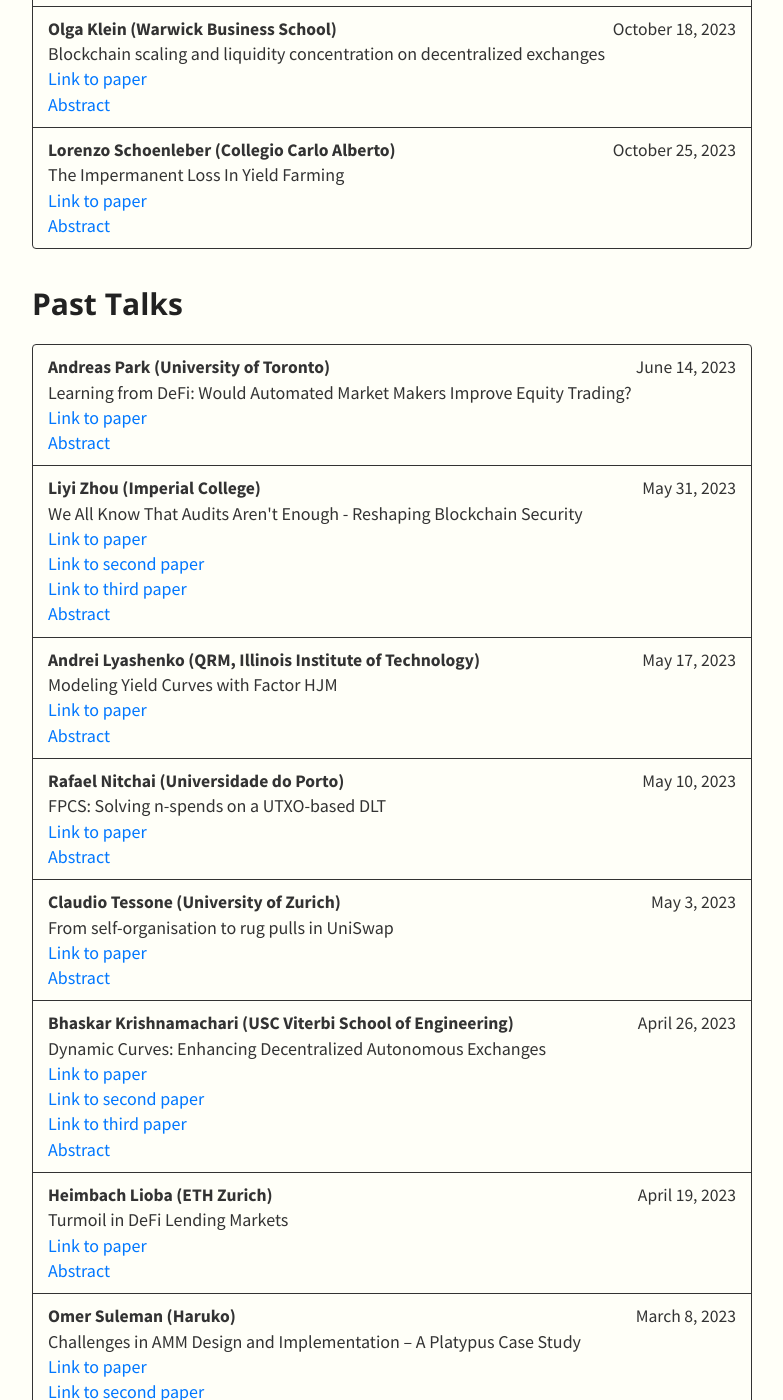
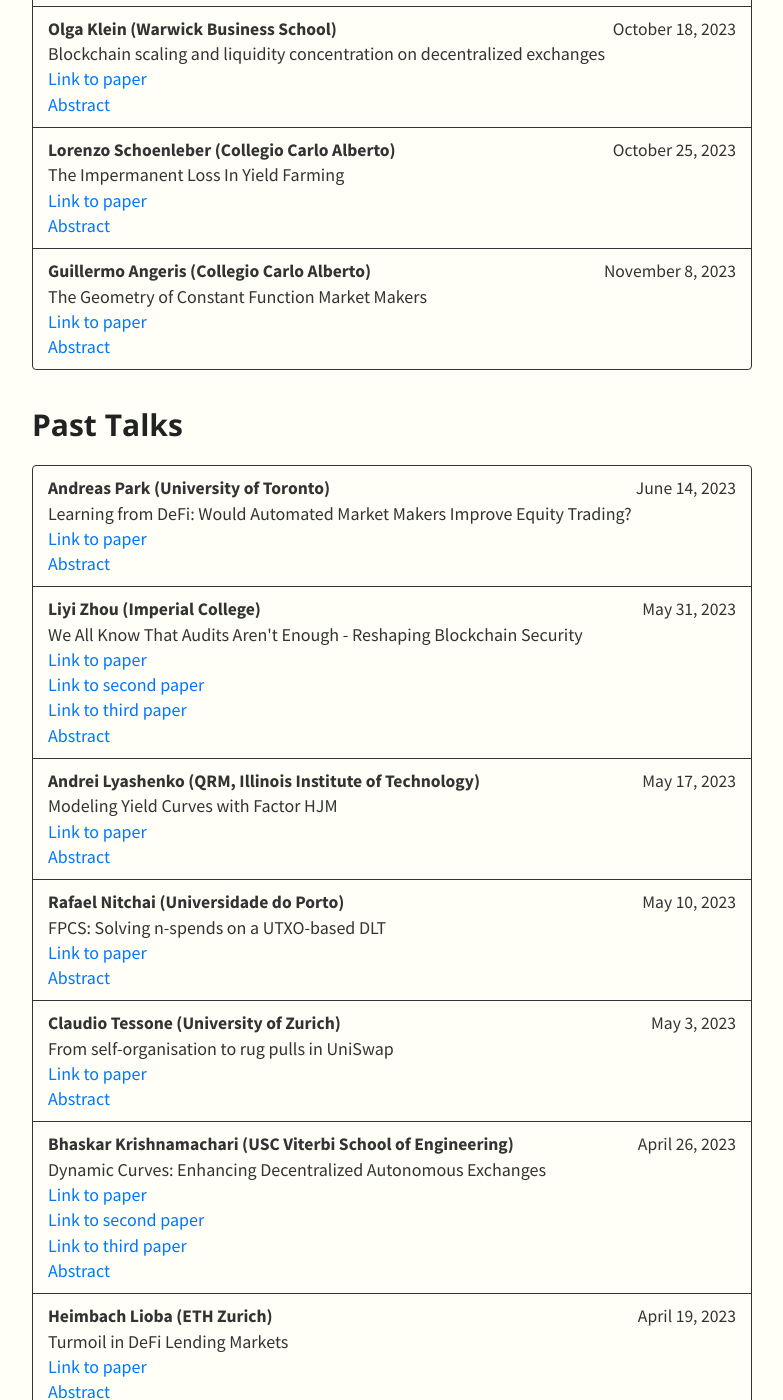
Before and after one commit to def-ox/def-ox.github.io, a Jekyll site: the page built from index.md, in a window 1280 px wide and 1400 px high, scrolled down 615 px. Shown: the whole window, without its empty margins (248-1031 px from the left). Built offline with Jekyll 4.4.1, drawn with Linux system fonts in a browser that asks for light colours; nearby versions of some CDN libraries; our own code applies the rules of GitHub Pages for plain Markdown files.

Commit message:
guillermo talk

```diff
--- a/_data/talks.yml
+++ b/_data/talks.yml
@@ -21,6 +21,12 @@
       bio: "Lorenzo is an Assistant Professor at the Collegio Carlo Alberto in Turin. His area of interest is asset pricing, especially within the area of option-implied information, asset management, and DeFi. He is associated with the Fintech & Digital Finance Chair at Paris Dauphine University. He obtained his Ph.D. in Finance at the Frankfurt School of Finance and Management in 2020. He earned his B.Sc. and M.Sc. at the University of Mannheim where he studied Business Mathematics."
       link: ""
 
+    - speaker: Guillermo Angeris  (Collegio Carlo Alberto)
+      date: November 8, 2023
+      title: "The Geometry of Constant Function Market Makers"
+      abstract: "Constant function market makers (CFMMs) are the most popular type of decentralized trading venue for cryptocurrency tokens. In this paper, we give a very general geometric framework (or 'axioms') which encompass and generalize many of the known results for CFMMs in the literature, without requiring strong conditions such as differentiability or homogeneity. One particular consequence of this framework is that every CFMM has a (unique) canonical trading function that is nondecreasing, concave, and homogeneous, showing that many results known only for homogeneous trading functions are actually fully general. We also show that CFMMs satisfy a number of intuitive and geometric composition rules, and give a new proof, via conic duality, of the equivalence of the portfolio value function and the trading function. Many results are extended to the general setting where the CFMM is not assumed to be path-independent, but only one trade is allowed. Finally, we show that all 'path-independent' CFMMs have a simple geometric description that does not depend on any notion of a 'trading history'. "
+      bio: "Head of research at Bain Capital Crypto. During his Ph.D. (2019-2022) Guille worked on inverse design in the Nanoscale and Quantum Photonics lab with Prof. Jelena Vučković and Prof. Stephen Boyd. His thesis, Heuristics and bounds for photonic design, focused mostly on some applications of optimization to photonics. He also did his bachelor's and master's at Stanford, also in EE."
+      link: "https://arxiv.org/abs/2308.08066"
 
 
 
```
